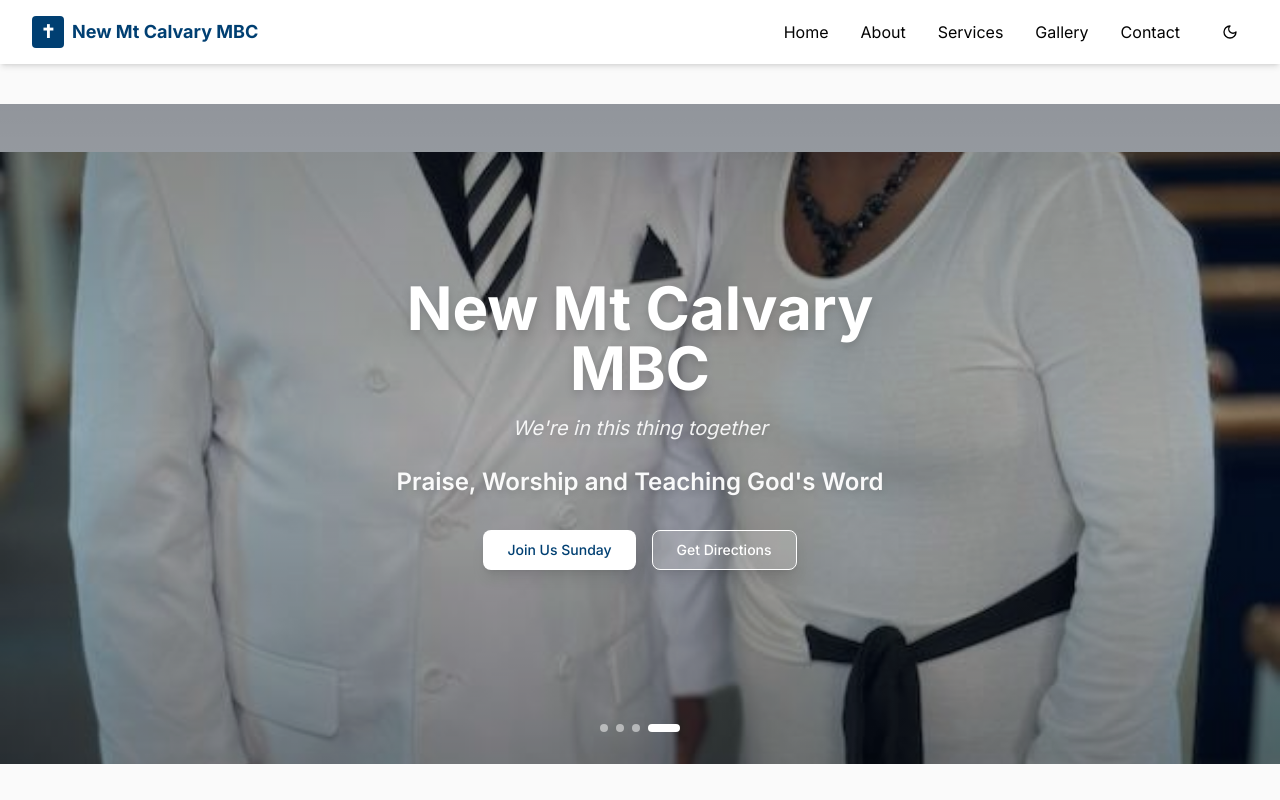
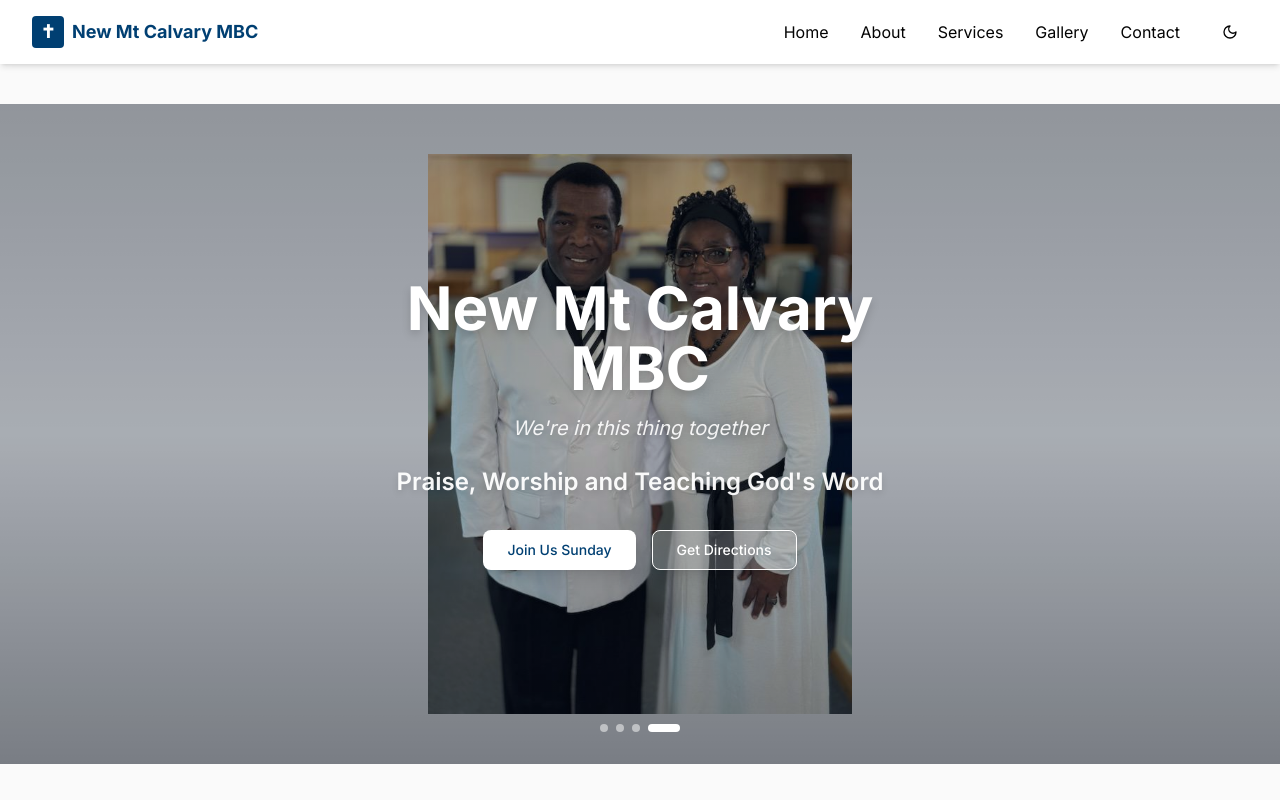
Before and after one commit to davisbryan595-lang/church, a Next.js app: page / in a window 1280 px wide. Both pictures are taken after a click on the button 676 px from the left and 728 px from the top of the page. Shown: the top 800 px of the page. Built offline with nearby package versions, Linux system fonts and the light colour scheme.

Commit message:
completionId: cgen-a9c7662b8f53495bbca1735cb4bdafa5
cgen-a9c7662b8f53495bbca1735cb4bdafa5

```diff
--- a/components/hero-carousel.tsx
+++ b/components/hero-carousel.tsx
@@ -41,14 +41,25 @@ export function HeroCarousel() {
       {HERO_IMAGES.map((image, index) => (
         <div
           key={index}
-          className={`absolute inset-0 flex items-center justify-center transition-opacity duration-1000 ease-in-out transform ${index === currentIndex ? "opacity-100" : "opacity-0"} ${index > 0 ? "translate-y-6 md:translate-y-12" : "translate-y-0"}`}
+          className={`absolute inset-0 flex items-center justify-center transition-opacity duration-1000 ease-in-out transform ${index === currentIndex ? "opacity-100" : "opacity-0"} ${index > 0 && index !== 3 ? "translate-y-6 md:translate-y-12" : "translate-y-0"}`}
         >
+          {index === 3 ? (
+            <div className="relative w-full h-full flex items-center justify-center">
+              <img
+                src={encodeURI(image.url)}
+                alt={image.alt}
+                className="max-w-[85%] max-h-[85%] object-contain object-center"
+                decoding="async"
+              />
+            </div>
+          ) : (
             <img
               src={encodeURI(image.url)}
               alt={image.alt}
               className="w-full h-full object-cover object-center"
               decoding="async"
             />
+          )}
         </div>
       ))}
 
```
Lines whose indentation alone changed are shown as unchanged.
